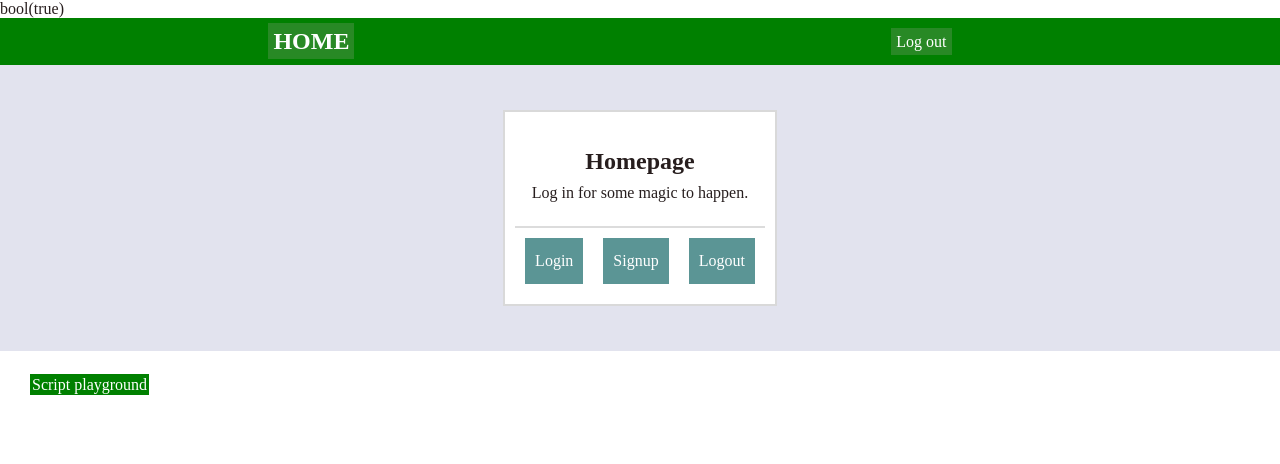
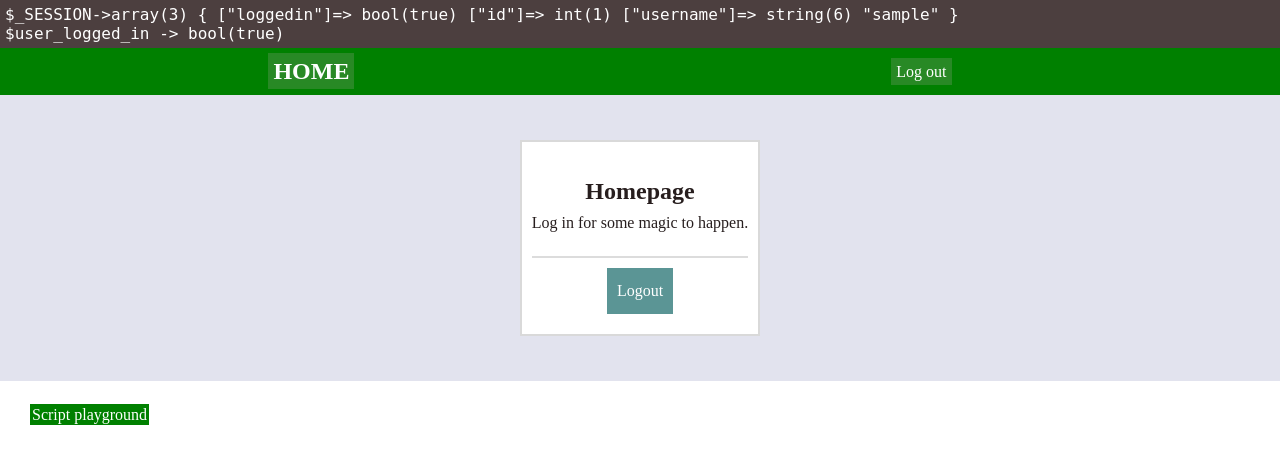
Before and after one commit to deepyes02/user-auth, a PHP site: page /user_authentication/ in a window 1280 px wide. Shown: the top 464 px of the page. Run offline with PHP 8.4, Linux system fonts and the light colour scheme; the visitor is signed in with stand-in values (Sample User, id 1).

Commit message:
checkpoint - php sessions working properly

```diff
--- a/includes/footer.php
+++ b/includes/footer.php
@@ -2,7 +2,6 @@
 <span style="background:green;color:white;padding:2px;">Script playground</span><br><br>
 <?php
 //scripts
-
 ?>
 </footer>
 <script src="script/main.js"></script>
--- a/includes/header.php
+++ b/includes/header.php
@@ -1,12 +1,18 @@
 <?php
 session_start();
+?>
+<section class="header_notice">
+	<?php
+	echo "\$_SESSION->";
+	var_dump($_SESSION);
 	//check if user is already loggin in, if so, redirect to welcome page
-if (isset($_SESSION["loggedin"]) && $_SESSION["loggedin"] === true) {
- $user_logged_in = true;
-} else $user_logged_in = false;
-
+	if (isset($_SESSION["loggedin"]) && $_SESSION["loggedin"] === TRUE) {
+		$user_logged_in = TRUE;
+	} else $user_logged_in = FALSE;
+	echo "<br>\$user_logged_in -> ";
 	var_dump($user_logged_in);
 	?>
+</section>
 <!DOCTYPE html>
 <html lang="en">
 
@@ -24,7 +30,7 @@ var_dump($user_logged_in);
 		<nav id="nav">
 			<ul>
 				<?php
-			if($user_logged_in !== true) {
+				if ($user_logged_in !== true) {
 				?>
 					<li><a href="http://localhost:7070/user_authentication/login.php">Log in</a></li>
 					<li><a href="http://localhost:7070/user_authentication/signup.php">Sign up</a></li>
--- a/index.php
+++ b/index.php
@@ -6,9 +6,17 @@
 			<p>Log in for some magic to happen.</p>
 		</div>
 		<div class="interactive_section">
+		<?php if ($user_logged_in === true) {
+			?>
+			<a href="logout.php" class="btn btn-signup">Logout</a>
+			<?php
+		} else {
+			?>
 			<a href="login.php" class="btn btn-login">Login</a>
-			<a href="singup.php" class="btn btn-register">Signup</a>
-			<a href="logout.php" class="btn btn-signup">Logout</a>
+			<a href="signup.php" class="btn btn-register">Signup</a>
+			<?php
+		}
+		?>
 		</div>
 	</div>
 </section>
--- a/password_reset.php
+++ b/password_reset.php
@@ -1,7 +1,5 @@
 <?php include('./includes/header.php'); ?>
-<section class="header_notice">
-	<span>If !user logged in -> show login and signup<br>else -> show logout only</span>
-</section>
+
 <section class="full_section main_body">
 	<div class="main_body__inner">
 		<div class="main_body_title">
--- a/signup.php
+++ b/signup.php
@@ -1,5 +1,11 @@
 <?php
 include('./includes/header.php');
+
+//check if user is already logged in, if so, redirect to welcome page
+if (isset($_SESSION["loggedin"]) && $_SESSION["loggedin"] === true) {
+	header("location: welcome.php");
+	exit;
+}
 //database connection and user table creation script import
 echo '<div class="full_section">';
 require_once('./database/create_table.php');
--- a/style/style_header.css
+++ b/style/style_header.css
@@ -12,9 +12,10 @@ body {
 
 .header_notice {
     background-color: rgba(34, 18, 18, 0.808);
+    font-family: monospace;
     color: white;
-    font-size: 1.2rem;
-    padding: 10px;
+    font-size: 1rem;
+    padding: 5px;
 }
 
 .full_section {
```
Also changed, not shown: login.php (+3 -6 lines), welcome.php (+9 -6 lines), 1 other file. Lines whose indentation alone changed are shown as unchanged.
